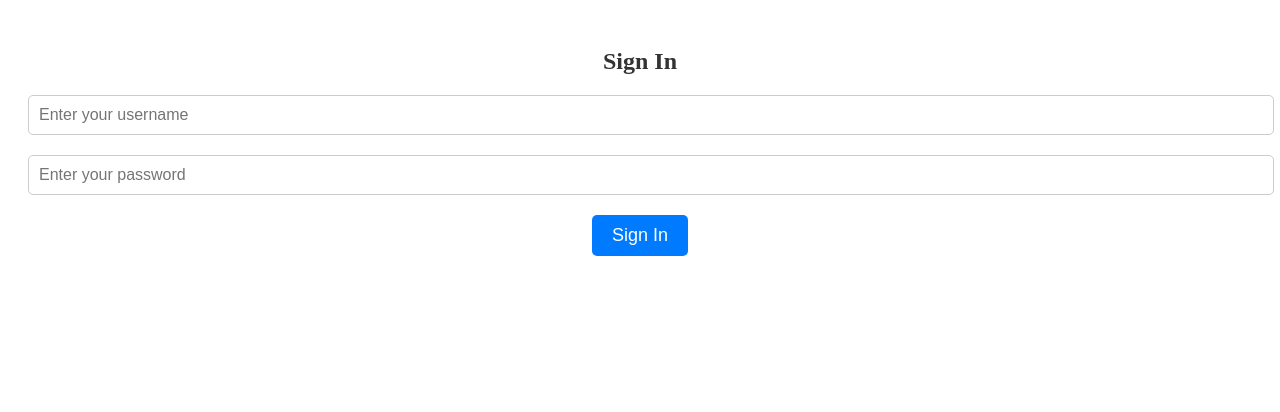
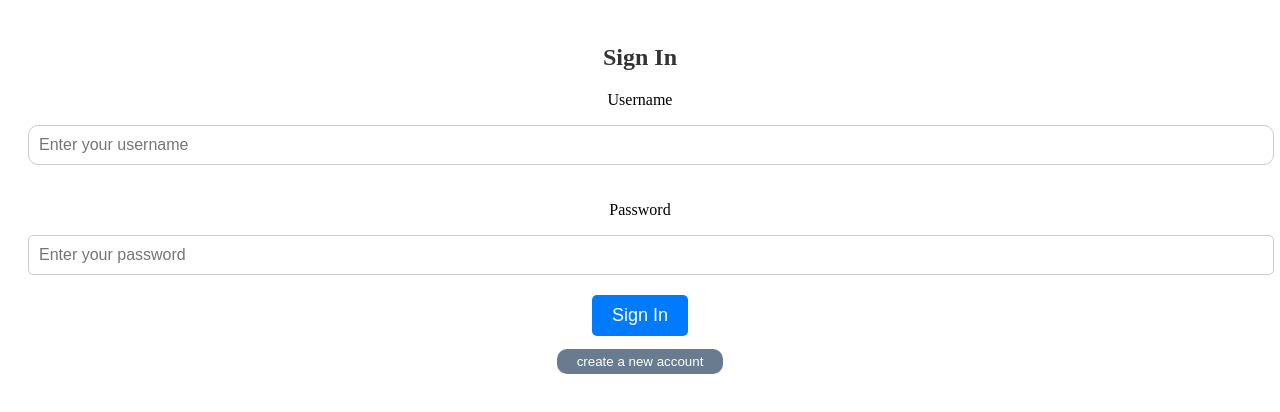
Before and after one commit to Khagendra01/ProfessorAI, a React (Create React App) app in the folder professorai/: page / in a window 1280 px wide. Shown: the top 412 px of the page. Built offline with nearby package versions, Linux system fonts and the light colour scheme.

Commit message:
more changes

```diff
--- a/professorai/src/components/Routes.js
+++ b/professorai/src/components/Routes.js
@@ -7,6 +7,7 @@ import Quiz from './quiz';
 import Feedback from './feedback';
 import Profile from './profile';
 import { AuthContext } from '../App';
+import RegisterPrompt from './Register';
 
 const RouteConfig= () => {
     const { user } = useContext(AuthContext);
@@ -19,6 +20,7 @@ const RouteConfig= () => {
           <Route path="/quiz" element={user ? <Quiz /> : <Navigate to='/' />} />
           <Route path="/feedback" element={user ? <Feedback /> : <Navigate to='/' />} />
           <Route path="/profile" element={user ? <Profile /> : <Navigate to='/' />} />
+          <Route path="/register" element={!user ? <RegisterPrompt /> : <Navigate to='/' />} />
         </Routes>
       </BrowserRouter>
     );
--- a/professorai/src/components/login.js
+++ b/professorai/src/components/login.js
@@ -27,9 +27,14 @@ function SignInPrompt() {
       });
   };
 
+  const handleNavigation = (route) => {
+    navigate(route);
+  };
+
   return (
     <div className="sign-in-prompt-container">
-      <h2 className="sign-in-title">Sign In</h2>
+      <h1 className="sign-in-title">Sign In</h1>
+      <p>Username</p>
       <input
         type="text"
         className="username-input"
@@ -38,6 +43,7 @@ function SignInPrompt() {
         value={loginInfo.username}
         onChange={(e) => handleLoginInfoChange(e.target.name, e.target.value)}
       />
+      <p>Password</p>
       <input
         type="password"
         className="username-input"
@@ -50,6 +56,8 @@ function SignInPrompt() {
       <button onClick={handleSignIn} className="sign-in-button">
         Sign In
       </button>
+      <br></br>
+      <button className="register-button" onClick={() => handleNavigation("/register")}> create a new account</button>
     </div>
   );
 }
--- a/professorai/src/styles/ChatApp.css
+++ b/professorai/src/styles/ChatApp.css
@@ -1,61 +1,70 @@
-.chat-main-container {
+/* Chat Main Container */
+.chat-main {
   display: flex;
   flex-direction: column;
   align-items: center;
   text-align: center;
+  background-color: #f0f0f0;
+  height: 100vh;
+  margin: 0;
+  padding: 0;
+  font-family: Arial, sans-serif;
+}
+
+/* Navbar Styling (if needed) */
+.navbar {
+  background-color: #007bff;
+  color: #fff;
+  padding: 10px;
 }
 
 .chat-app {
-    text-align: center;
+  padding-top: 5em;
+  width: 100%;
+  display: flex;
+  flex-direction: column;
+  align-items: center;
+  justify-content: center;
+  min-height: 100vh;
+  background-color: #f2f2f2;
 }
 
 .chat-container {
-    display: flex;
-    flex-direction: column;
-    align-items: center;
-    border: 1px solid #ccc;
+  width: 100%;
+  max-width: 600px;
+  background-color: #fff;
   border-radius: 5px;
-    padding: 20px;
-    background-color: #f0f0f0;
-    max-width: 400px;
-    margin: 0 auto;
+  box-shadow: 0 2px 5px rgba(0, 0, 0, 0.1);
 }
 
 .chat-messages {
-    flex: 1;
-    display: flex;
-    flex-direction: column;
-    align-items: flex-start;
-    justify-content: flex-end;
-    overflow-y: auto;
-    max-height: 400px;
-    padding: 10px;
+  padding: 20px;
 }
 
 .message {
-    margin: 5px;
   padding: 10px;
   border-radius: 5px;
-    word-wrap: break-word;
-    max-width: 80%;
+  margin-bottom: 10px;
 }
 
 .user {
-    background-color: #007bff;
+  background-color: #19d839;
   color: #fff;
   align-self: flex-end;
 }
 
 .assistant {
-    background-color: #eee;
-    color: #333;
+  background-color: #622ef3;
+  color: #fff;
 }
 
+/* Assistant Message Styling */
 .assistant-message {
   margin-top: 10px;
   font-weight: bold;
 }
 
+/* Chat Input Container */
 .chat-input {
   display: flex;
   align-items: center;
@@ -63,21 +72,23 @@
   padding: 10px;
 }
 
+/* Input Field Styling */
 input[type="text"] {
   flex: 1;
   padding: 10px;
   border: 1px solid #ccc;
-    border-radius: 5px;
+  border-radius: 10px;
   margin-right: 10px;
   outline: none;
 }
 
+/* Send Button Styling */
 button {
   padding: 10px 20px;
   background-color: #007bff;
   color: #fff;
   border: none;
-    border-radius: 5px;
+  border-radius: 10px;
   cursor: pointer;
   transition: background-color 0.2s;
 }
--- a/professorai/src/styles/SignInPrompt.css
+++ b/professorai/src/styles/SignInPrompt.css
@@ -30,6 +30,12 @@
     transition: background-color 0.2s;
   }
 
+  .register-button {
+    margin-top: 1em;
+    padding: 5px 20px;
+    background-color: #687b8f;
+  }
+
   .sign-in-button:hover {
     background-color: #0056b3;
   }
```
Lines whose indentation alone changed are shown as unchanged.
